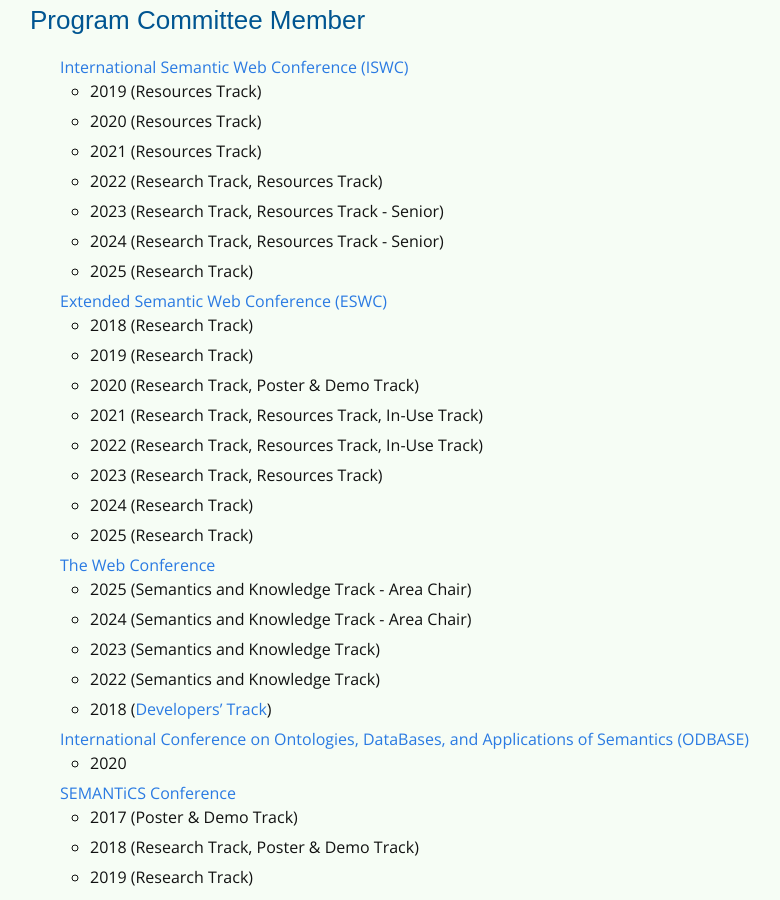
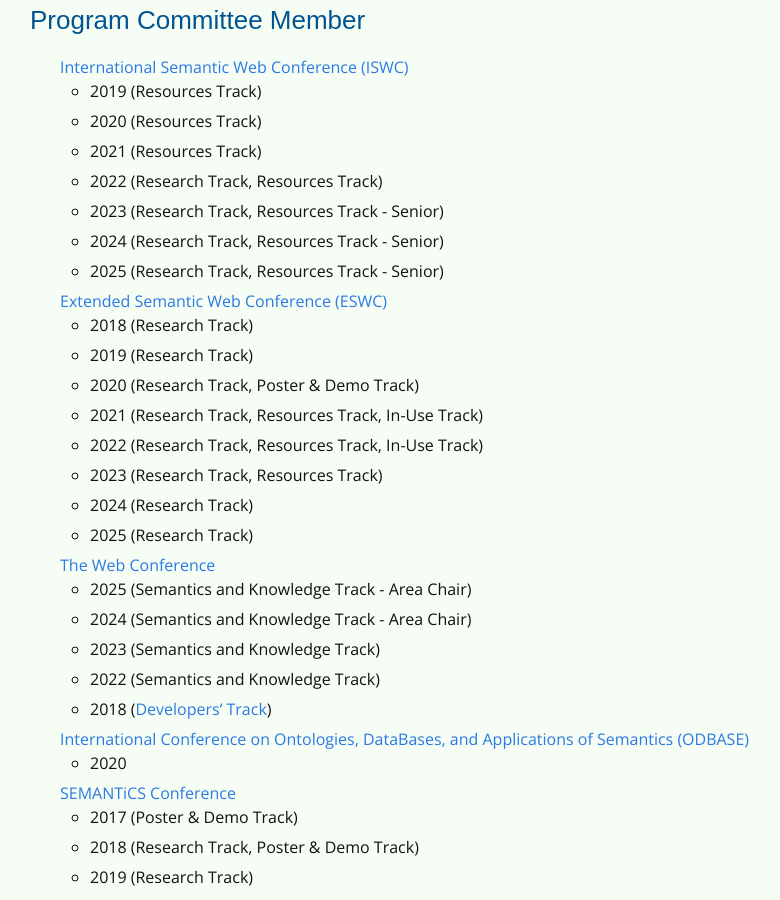
Before and after one commit to rubensworks/rubensworks.net, a Jekyll site: the page built from cv.md, in a window 1280 px wide and 900 px high, scrolled down 6270 px. Shown: the whole window, without its empty margins (240-1020 px from the left). Built offline with Jekyll 4.4.1, drawn with Linux system fonts in a browser that asks for light colours; some web fonts are replaced.

Commit message:
Add ISWC 2025 SPC to cv.md

```diff
--- a/cv.md
+++ b/cv.md
@@ -444,7 +444,7 @@
     * 2022 (Research Track, Resources Track)
     * 2023 (Research Track, Resources Track - Senior)
     * 2024 (Research Track, Resources Track - Senior)
-    * 2025 (Research Track)
+    * 2025 (Research Track, Resources Track - Senior)
 * [Extended Semantic Web Conference (ESWC)](https://eswc-conferences.org/)
     * 2018 (Research Track)
     * 2019 (Research Track)
```
